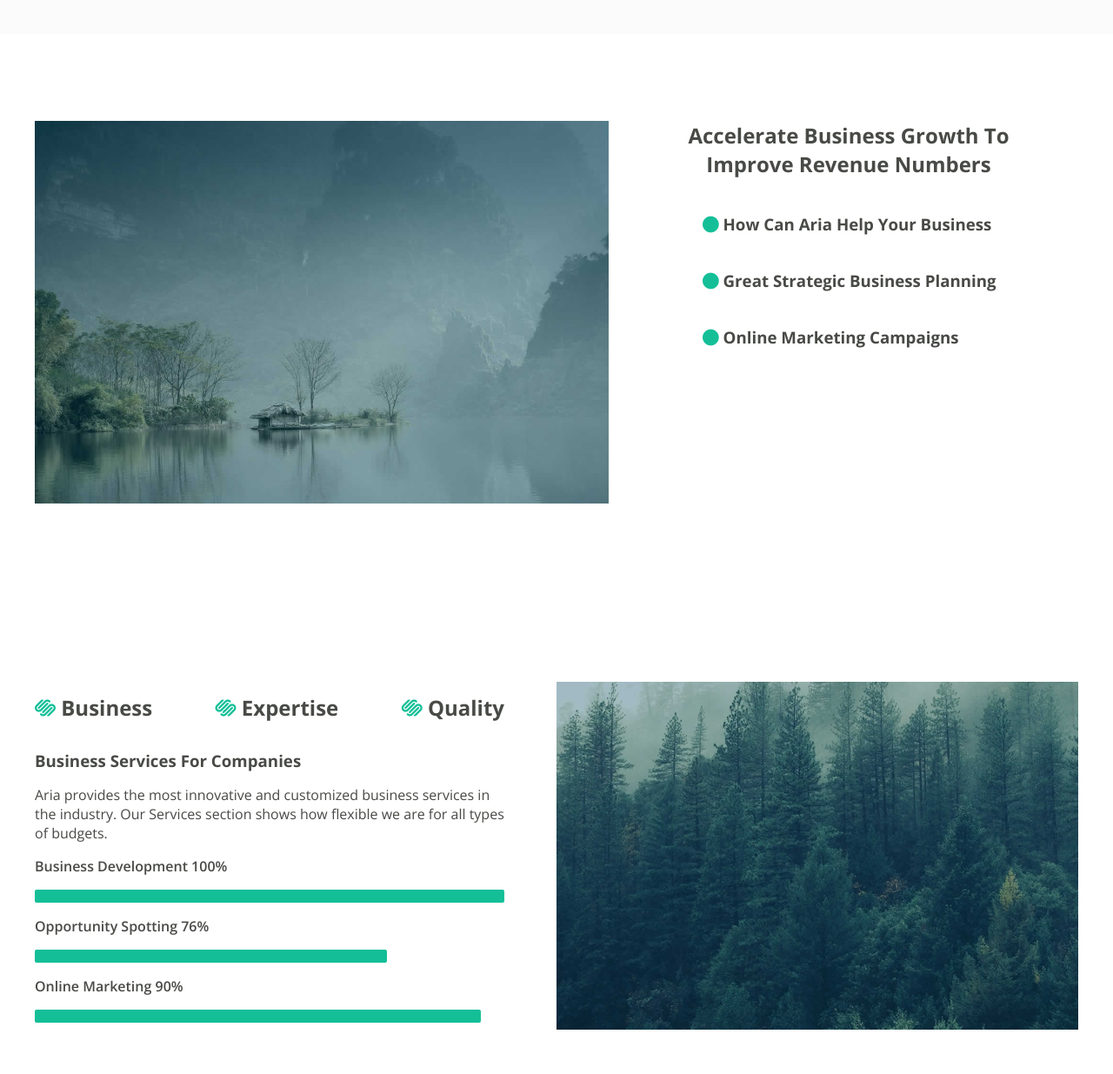
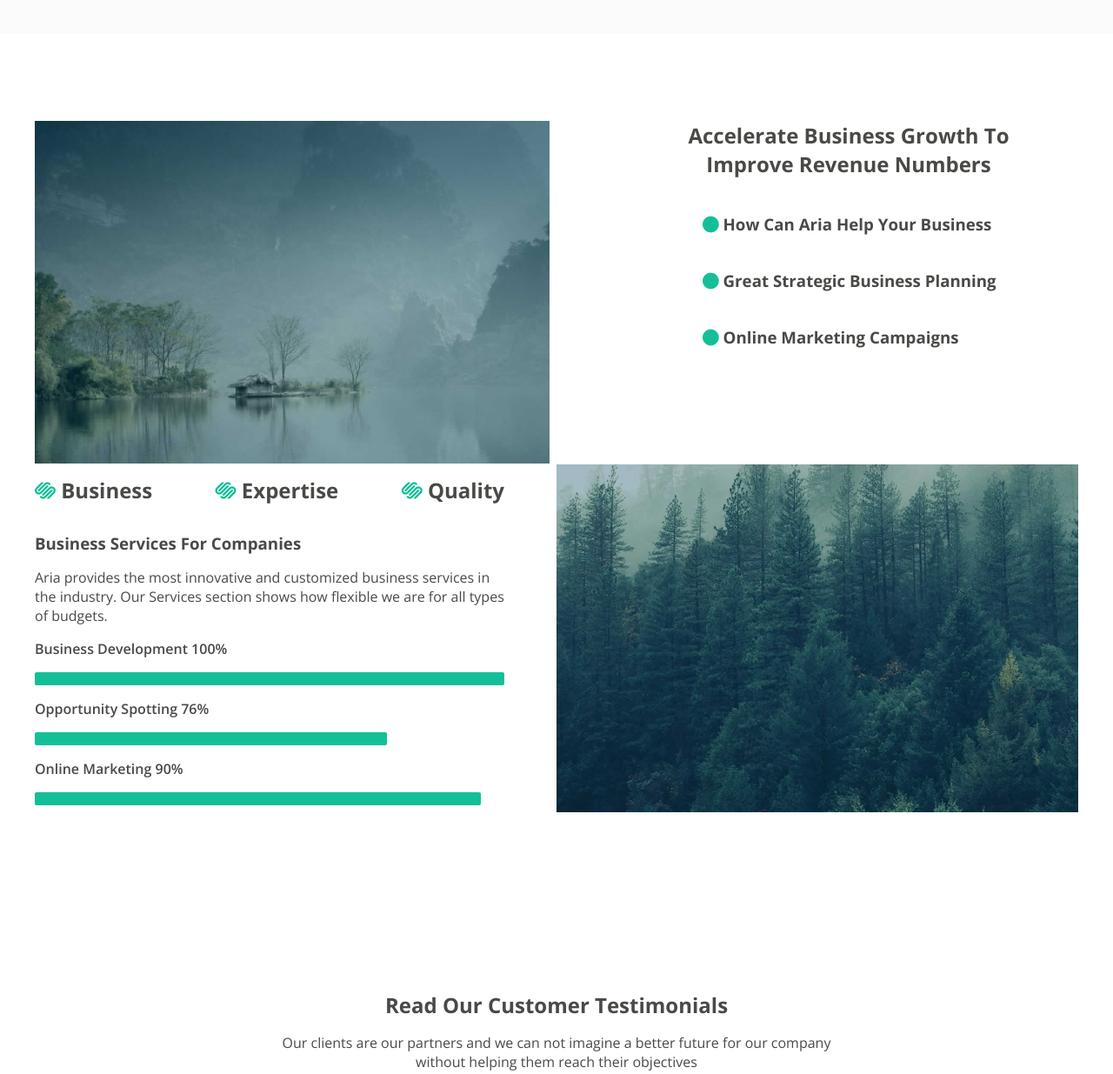
Before and after one commit to Gauravsdevelop/GeekAssingments, a plain HTML site: page GeekAssingments/majorP/index.html in a window 1280 px wide. Shown: the part 2860-4095 px from the top of the page at 87% size. Drawn offline with nearby package versions, Linux system fonts and the light colour scheme; a web font is replaced by a local one.

Commit message:
Update style.css
changes

```diff
--- a/GeekAssingments/majorP/style.css
+++ b/GeekAssingments/majorP/style.css
@@ -422,6 +422,14 @@
  .second-right-business-section{
      width: 50%;
  }
+.second-bussiness-section {
+    margin-top: -204px;
+}
+
+.first-business-image {
+    margin-right: 68px;
+}
+
 
  /* ::::::::::::::::::::::::::::::::: TESTIMONIAL SECTION :::::::::::::::::::  */
 
```
